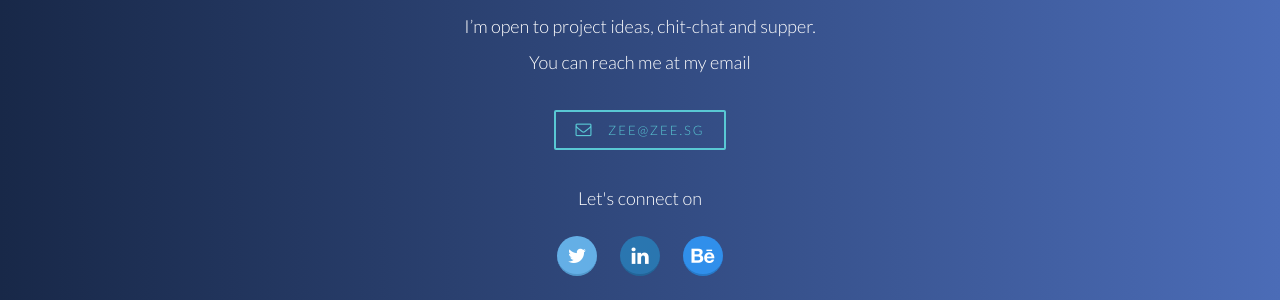
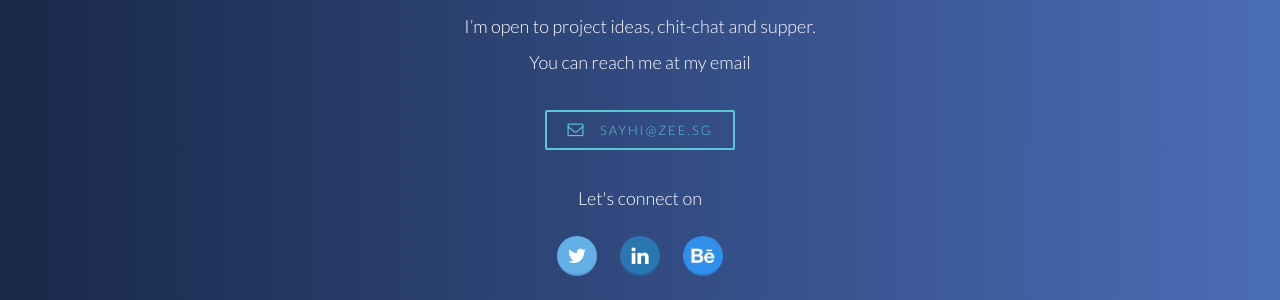
Before and after one commit to yzixuan/yzixuan.github.io, a Jekyll site: the page built from index.html, in a window 1280 px wide and 900 px high, scrolled down 1877 px. Shown: the part 514-814 px from the top of the window. Built offline with Jekyll 4.4.1, drawn with Linux system fonts in a browser that asks for light colours.

Commit message:
update email address

```diff
--- a/_config.yml
+++ b/_config.yml
@@ -7,7 +7,7 @@
 
 # Site settings
 title: Zee's Portfolio
-email: zee@zee.sg
+email: sayhi@zee.sg
 description: > # this means to ignore newlines until "baseurl:"
   Write an awesome description for your new site here. You can edit this
   line in _config.yml. It will appear in your document head meta (for
```
